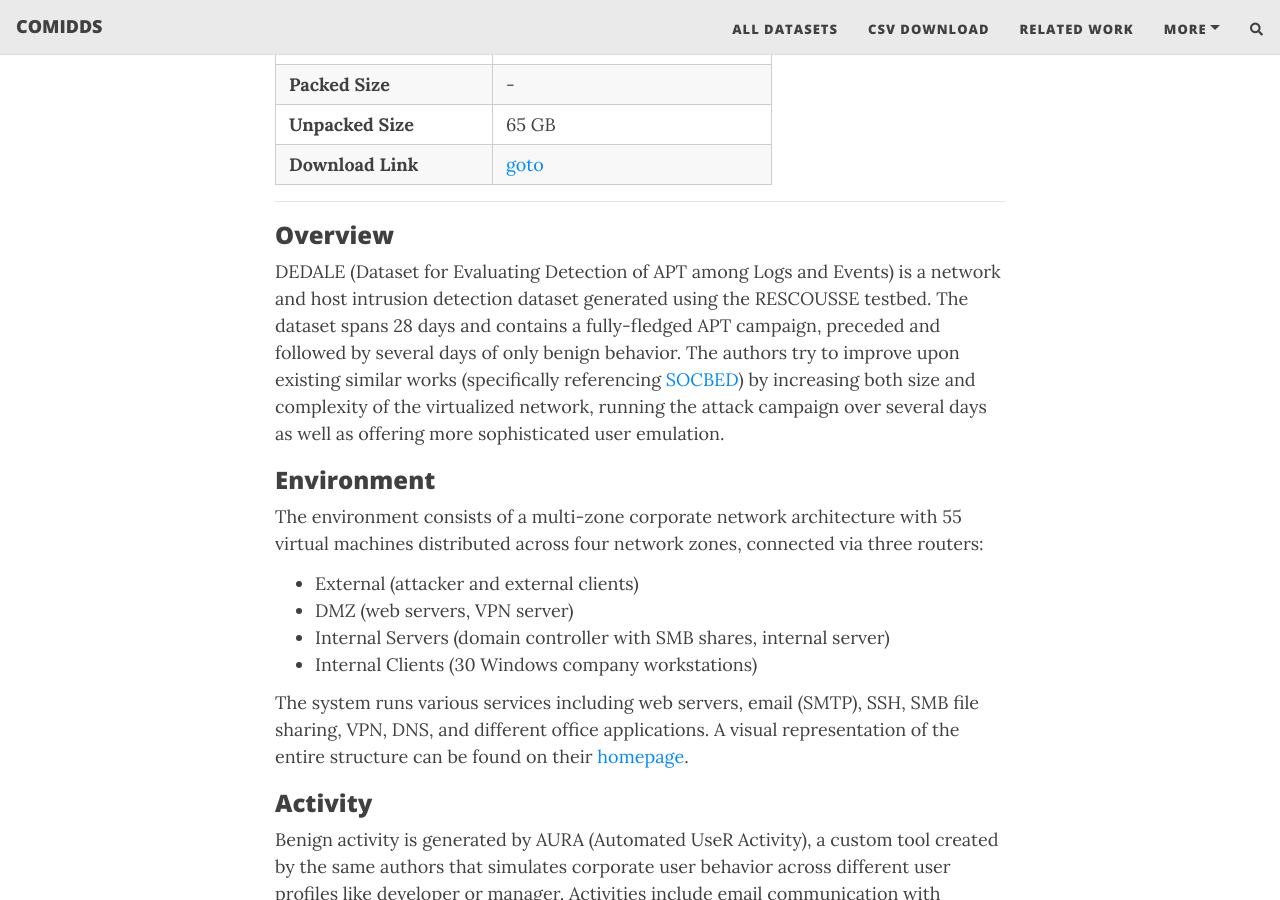
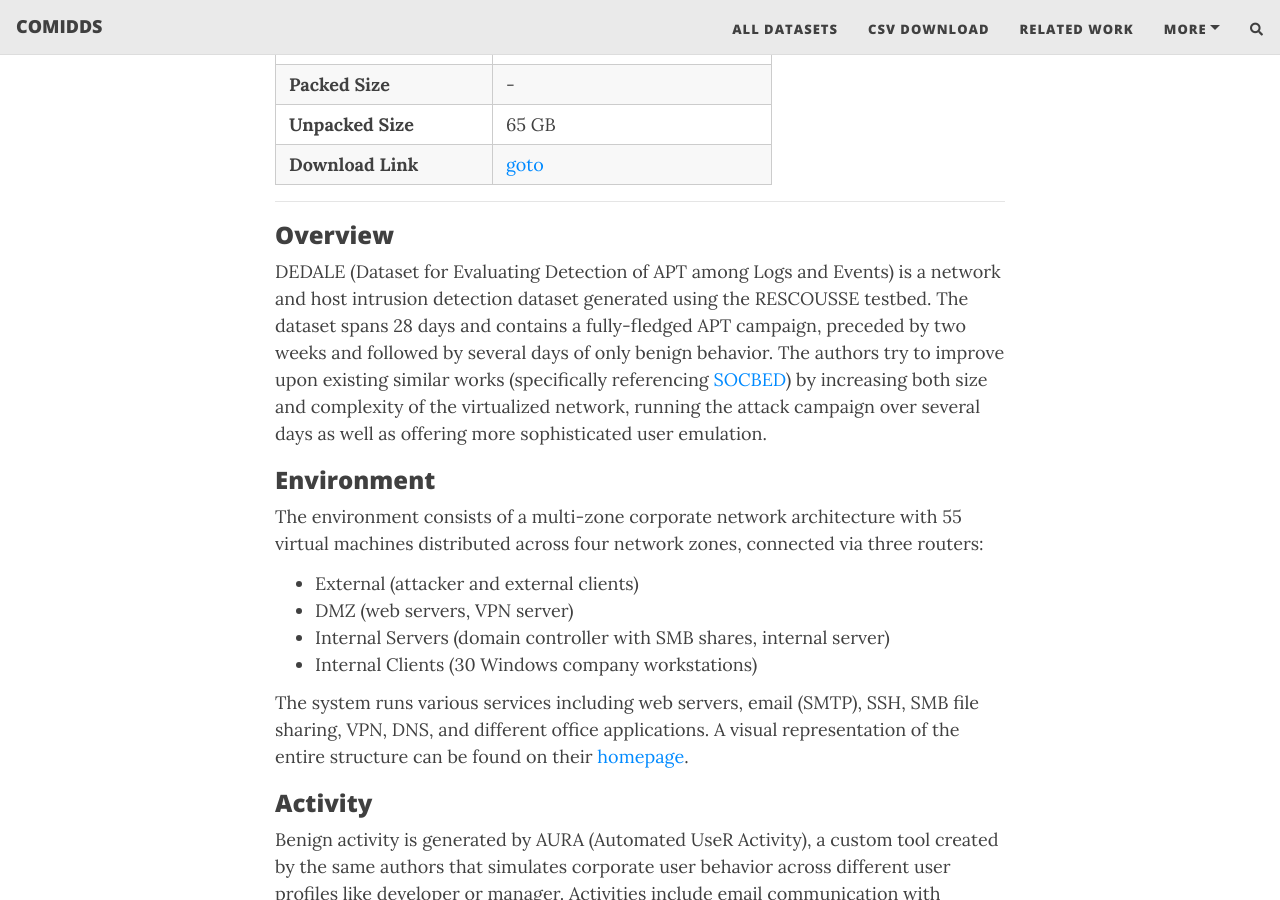
Before and after one commit to fkie-cad/COMIDDS, a Jekyll site: the page built from content/datasets/dedale.md, in a window 1280 px wide and 900 px high, scrolled down 918 px. Built offline with Jekyll 4.4.1, drawn with Linux system fonts in a browser that asks for light colours; nearby versions of some CDN libraries; comment, search, counter and statistics services are not loaded.

Commit message:
Update dedale.md
Small update to the description of DEDALE (2 weeks of benign behavior before the start of the attack)

```diff
--- a/content/datasets/dedale.md
+++ b/content/datasets/dedale.md
@@ -33,7 +33,7 @@ title: DEDALE
 
 ### Overview
 DEDALE (Dataset for Evaluating Detection of APT among Logs and Events) is a network and host intrusion detection dataset generated using the RESCOUSSE testbed.
-The dataset spans 28 days and contains a fully-fledged APT campaign, preceded and followed by several days of only benign behavior.
+The dataset spans 28 days and contains a fully-fledged APT campaign, preceded by two weeks and followed by several days of only benign behavior.
 The authors try to improve upon existing similar works (specifically referencing [SOCBED](https://github.com/fkie-cad/socbed)) by increasing both size and complexity of the virtualized network, running the attack campaign over several days as well as offering more sophisticated user emulation.
 
 ### Environment
```
